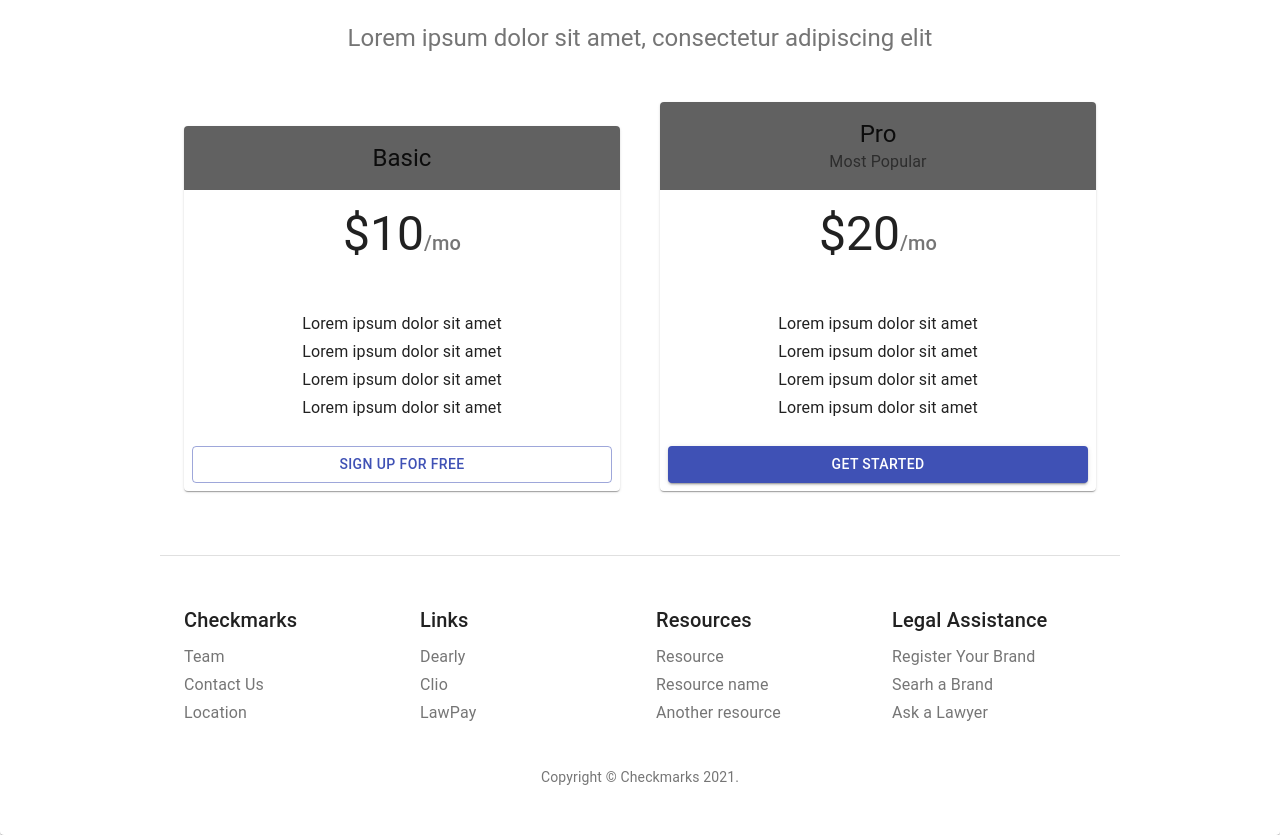
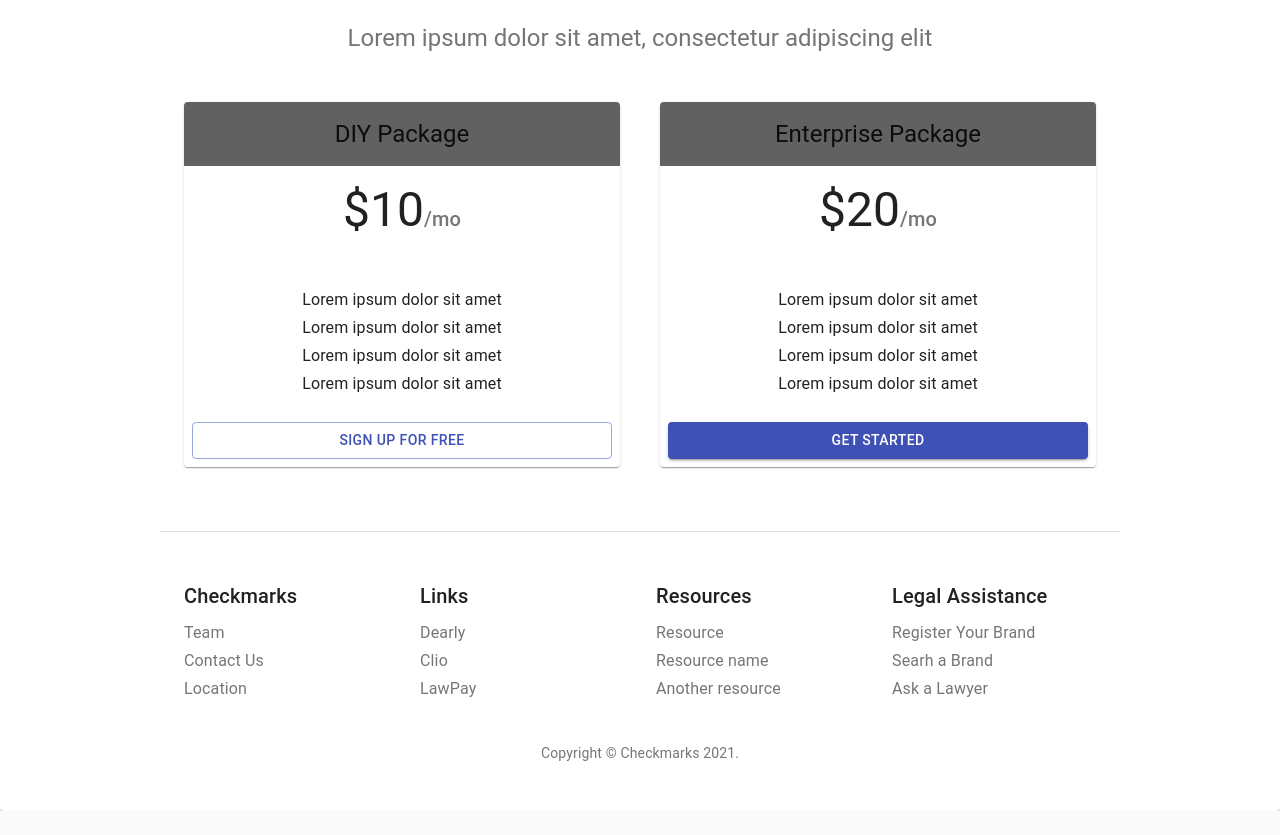
Before and after one commit to BCIT-SSD-2020-21/industry-project-checkmarks, a React (Create React App) app: page / in a window 1280 px wide. Shown: the part 2153-2988 px from the top of the page. After the commit the page ends 2964 px from the top, so only its background shows below. Built offline with nearby package versions, Linux system fonts and the light colour scheme; no server answers.

Commit message:
change the title of tiers; #143

```diff
--- a/src/components/LandingPage/Pricing.js
+++ b/src/components/LandingPage/Pricing.js
@@ -40,7 +40,7 @@ const useStyles = makeStyles((theme) => ({
 
 const tiers = [
     {
-        title: 'Basic',
+        title: 'DIY Package',
         price: '10',
         description: [
             'Lorem ipsum dolor sit amet',
@@ -52,8 +52,7 @@ const tiers = [
         buttonVariant: 'outlined',
     },
     {
-        title: 'Pro',
-        subheader: 'Most Popular',
+        title: 'Enterprise Package',
         price: '20',
         description: [
             'Lorem ipsum dolor sit amet',
```
